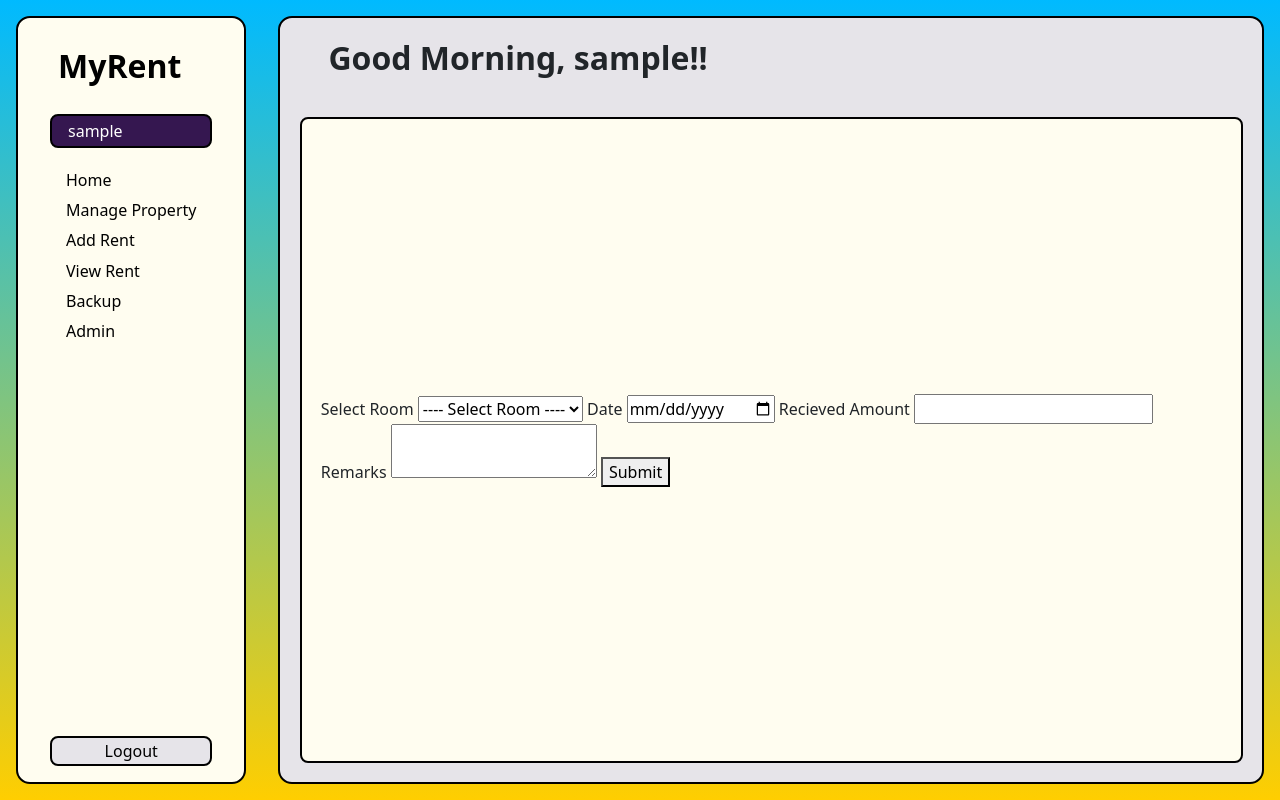
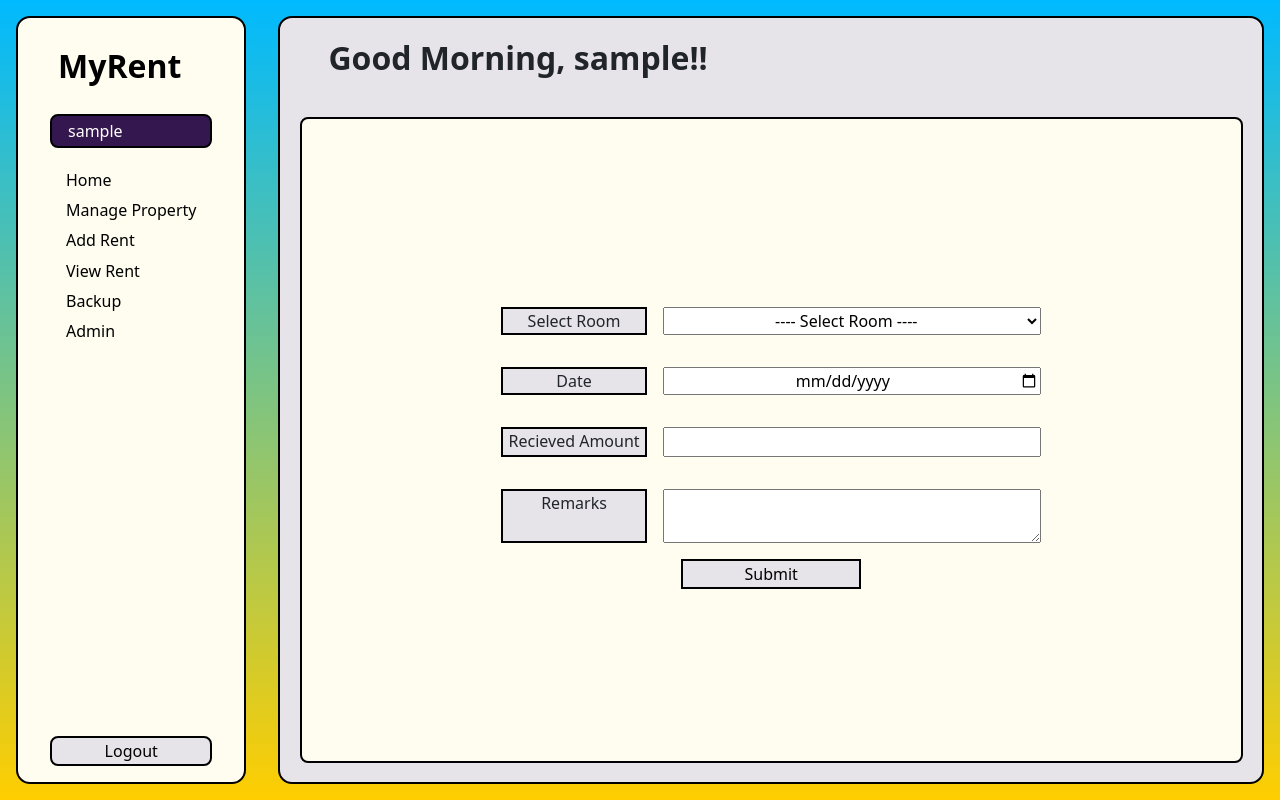
Before and after one commit to aashishChakradhar/RentManagementSystem, a Django app: page /add-rent/ in a window 1280 px wide. Run offline with Django 5.2, Linux system fonts and the light colour scheme; the visitor is signed in with stand-in values (Sample User, id 1); data that the repository does not hold is empty; style sheets or scripts are compiled from the project's sources; some libraries are stand-ins or nearby versions.

Commit message:
styling for common input forms

```diff
--- a/static/scss/style.scss
+++ b/static/scss/style.scss
@@ -160,12 +112,45 @@ sidebar{
   gap:1rem;
 }
 .error-message{
+  flex:1;
   flex-wrap: wrap;
-  margin-left: 1rem;
+  text-align: center;
 }
 .close-error{
   background: red;
   border: 2px solid red;
   color: white;
-  margin:5px
+  margin-right: 1rem;
 }
+
+form{
+    display: flex;
+    flex-direction: column;
+    width: 100%;
+    align-items: center;
+    justify-content: center;
+}
+label{
+  width: 60%;
+  margin: 1rem;
+  display: flex;
+  flex-direction: row;
+  gap: 1rem;
+
+}
+span{
+  text-align: center;
+  background-color: $secondary-bg;
+  border: $border;
+  flex: 1;
+
+}
+input,select,textarea{
+  text-align: center;
+  width: 70%;
+}
+button{
+  background-color: $secondary-bg;
+  border: $border;
+  width: 20%;
+}
```
Also changed, not shown: other parts of static/scss/style.scss (+0 -48 lines).
